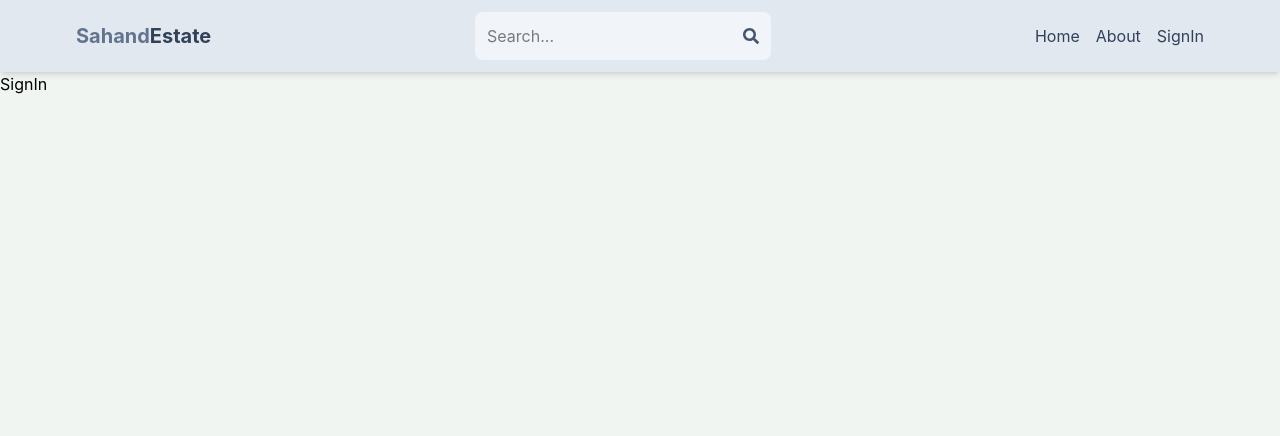
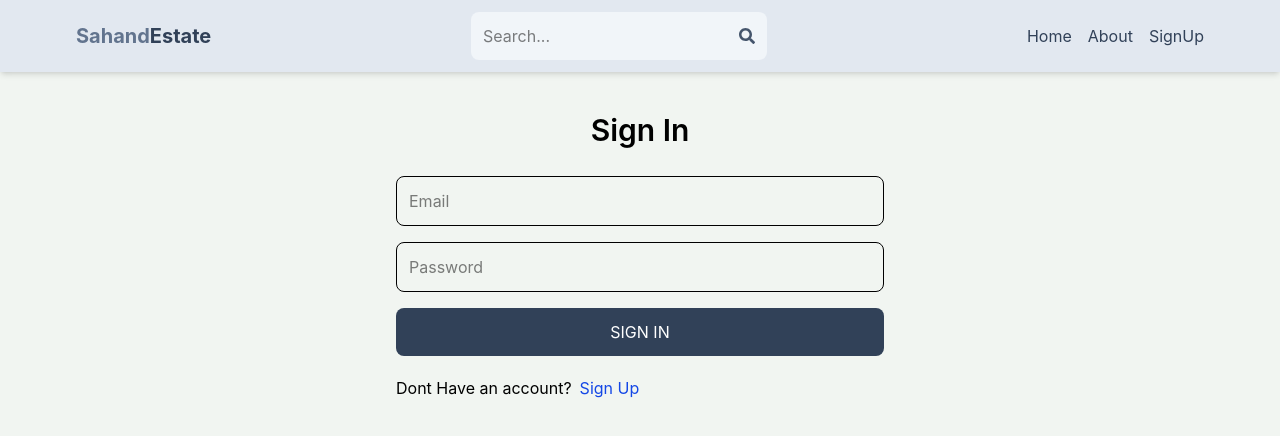
Before and after one commit to mazinosama02-eng/mern-estate, a React (Vite) app in the folder client/: page /sign-in in a window 1280 px wide. Shown: the top 436 px of the page. Built offline with nearby package versions, Linux system fonts and the light colour scheme.

Commit message:
complete sign in page functionality

```diff
--- a/client/src/components/Header.jsx
+++ b/client/src/components/Header.jsx
@@ -31,7 +31,7 @@
             </li>
           </Link>
           <Link to="/sign-up">
-            <li className=" text-slate-700 hover:underline">SignIn</li>
+            <li className=" text-slate-700 hover:underline">SignUp</li>
           </Link>
         </ul>
       </div>
--- a/client/src/pages/SignIn.jsx
+++ b/client/src/pages/SignIn.jsx
@@ -1,5 +1,95 @@
-import React from "react";
+import { Link, useNavigate } from "react-router-dom";
+import { useState } from "react";
 
-export default function Signin() {
-  return <div>SignIn</div>;
+export default function SignIn() {
+  const [formData, setFormData] = useState({});
+  const [error, setError] = useState(null);
+  const [loading, setLoading] = useState(false);
+
+  const navigate = useNavigate();
+
+  const handleChange = (e) => {
+    setFormData((previousFormData) => ({
+      ...previousFormData,
+      [e.target.id]: e.target.value,
+    }));
+  };
+
+  const handleSubmit = async (e) => {
+    e.preventDefault();
+
+    console.log(formData);
+
+    try {
+      setLoading(true);
+      setError(null);
+
+      const res = await fetch("/api/auth/signin", {
+        method: "POST",
+        headers: {
+          "Content-Type": "application/json",
+        },
+        body: JSON.stringify(formData),
+      });
+
+      const data = await res.json();
+
+      if (!res.ok || data.success === false) {
+        setError(data.message || "Failed to create account");
+        return;
+      }
+
+      console.log(data);
+      navigate("/");
+    } catch (err) {
+      setError(err.message || "Something went wrong");
+    } finally {
+      setLoading(false);
+    }
+  };
+
+  return (
+    <div className="p-3 max-w-lg mx-auto">
+      <h1 className="text-3xl text-center font-semibold my-7">Sign In</h1>
+
+      <form onSubmit={handleSubmit} className="flex flex-col gap-4">
+        <input
+          type="email"
+          placeholder="Email"
+          className="border p-3 rounded-lg"
+          id="email"
+          onChange={handleChange}
+          required
+        />
+
+        <input
+          type="password"
+          placeholder="Password"
+          className="border p-3 rounded-lg"
+          id="password"
+          onChange={handleChange}
+          minLength={6}
+          required
+        />
+
+        <button
+          type="submit"
+          disabled={loading}
+          className="bg-slate-700 text-white p-3 rounded-lg uppercase hover:opacity-95 disabled:opacity-80"
+        >
+          {loading ? "Loading..." : "Sign In"}
+        </button>
+      </form>
+
+      <div className="flex gap-2 mt-5">
+        <p>Dont Have an account?</p>
+
+        <Link to="/sign-up">
+          <span className="text-blue-700 hover:underline">Sign Up</span>
+        </Link>
+      </div>
+
+      {error && <p className="text-red-500 mt-5">{error}</p>}
+    </div>
+  );
 }
```
